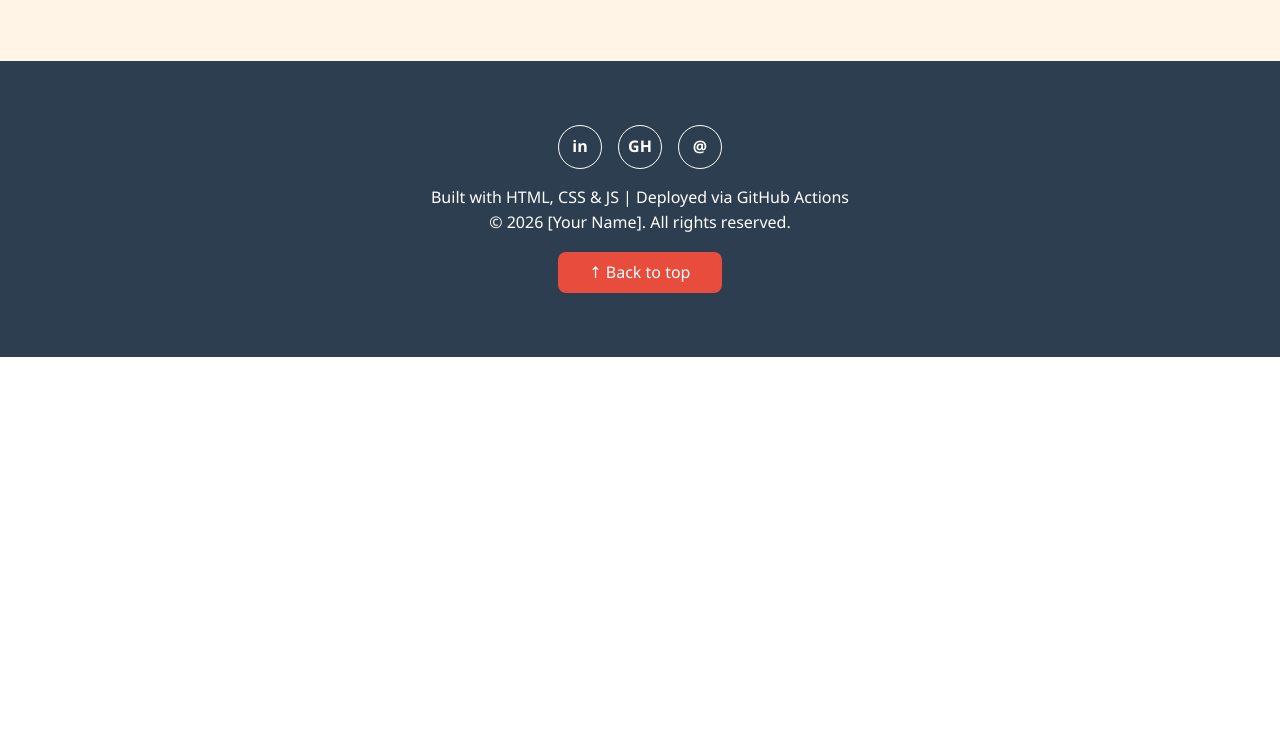
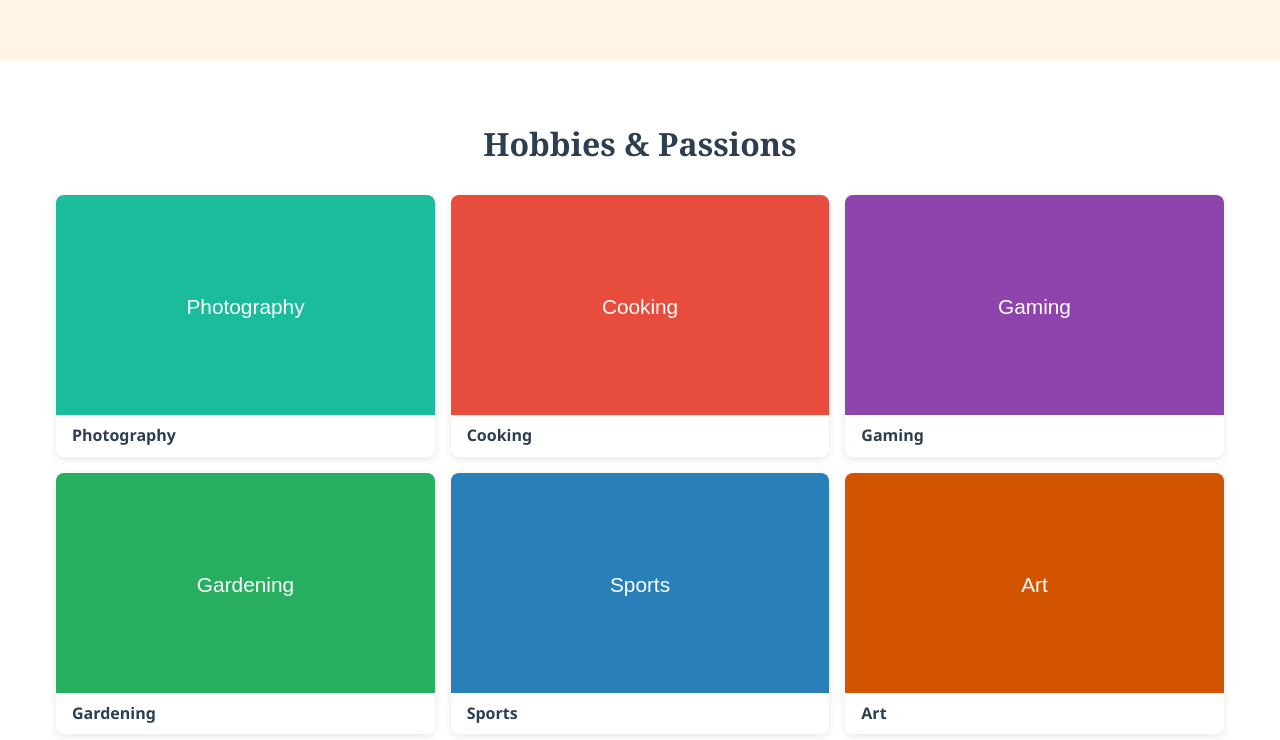
Before and after one commit to nevathavadivelu/profile-website, a plain HTML site: page index.html in a window 1280 px wide. Shown: the part 3040-3780 px from the top of the page. Before the commit the page ends 3397 px from the top, so only its background shows below. Drawn offline with Linux system fonts and the light colour scheme.

Commit message:
Add hobbies section

```diff
--- a/css/style.css
+++ b/css/style.css
@@ -74,6 +74,18 @@ ul { list-style: none; }
 .face img { width: 100%; height: 170px; object-fit: cover; border-radius: var(--border-radius); margin-bottom: var(--spacing-sm); }
 .back { transform: rotateY(180deg); background: var(--color-primary); color: var(--color-text-inverse); }
 
+/* Hobbies gallery */
+.gallery { display: grid; grid-template-columns: repeat(3, 1fr); gap: var(--spacing-md); }
+.gallery figure { overflow: hidden; border-radius: var(--border-radius); cursor: pointer; background: var(--color-bg-card); box-shadow: 0 2px 8px var(--color-shadow); }
+.gallery img { width: 100%; height: 220px; object-fit: cover; transition: transform var(--transition-speed); }
+.gallery figure:hover img, .gallery figure:focus-visible img { transform: scale(1.08); }
+.gallery figcaption { padding: var(--spacing-sm) var(--spacing-md); font-weight: bold; }
+.lightbox { position: fixed; inset: 0; z-index: 200; display: flex; flex-direction: column; align-items: center; justify-content: center;
+  padding: var(--spacing-lg); background: var(--color-primary-dark); color: var(--color-text-inverse); text-align: center; }
+.lightbox[hidden] { display: none; }
+.lightbox img { max-height: 70vh; border-radius: var(--border-radius); }
+.lightbox-close { position: absolute; top: var(--spacing-md); right: var(--spacing-md); background: none; border: 0; color: var(--color-text-inverse); font-size: 2.5rem; cursor: pointer; }
+
 /* Footer */
 .site-footer { background: var(--color-primary); color: var(--color-text-inverse); text-align: center; padding: var(--spacing-xl) var(--spacing-md); }
 .social { display: flex; justify-content: center; gap: var(--spacing-md); margin-bottom: var(--spacing-md); }
--- a/index.html
+++ b/index.html
@@ -119,7 +119,46 @@
       </div>
     </section>
 
+    <!-- 5. HOBBIES -->
+    <section id="hobbies" class="section">
+      <div class="container">
+        <h2>Hobbies &amp; Passions</h2>
+        <div class="gallery">
+        <figure class="reveal" tabindex="0" role="button" aria-label="Expand Photography">
+          <img src="images/hobbies/photography.svg" alt="Photography placeholder image" data-description="[PLACEHOLDER] Describe what you love to photograph.">
+          <figcaption>Photography</figcaption>
+        </figure>
+        <figure class="reveal" tabindex="0" role="button" aria-label="Expand Cooking">
+          <img src="images/hobbies/cooking.svg" alt="Cooking placeholder image" data-description="[PLACEHOLDER] Describe your favourite dishes to cook.">
+          <figcaption>Cooking</figcaption>
+        </figure>
+        <figure class="reveal" tabindex="0" role="button" aria-label="Expand Gaming">
+          <img src="images/hobbies/gaming.svg" alt="Gaming placeholder image" data-description="[PLACEHOLDER] Describe the games you enjoy.">
+          <figcaption>Gaming</figcaption>
+        </figure>
+        <figure class="reveal" tabindex="0" role="button" aria-label="Expand Gardening">
+          <img src="images/hobbies/gardening.svg" alt="Gardening placeholder image" data-description="[PLACEHOLDER] Describe your garden or plants.">
+          <figcaption>Gardening</figcaption>
+        </figure>
+        <figure class="reveal" tabindex="0" role="button" aria-label="Expand Sports">
+          <img src="images/hobbies/sports.svg" alt="Sports placeholder image" data-description="[PLACEHOLDER] Describe the sports you play or follow.">
+          <figcaption>Sports</figcaption>
+        </figure>
+        <figure class="reveal" tabindex="0" role="button" aria-label="Expand Art">
+          <img src="images/hobbies/art.svg" alt="Art placeholder image" data-description="[PLACEHOLDER] Describe your art or creative work.">
+          <figcaption>Art</figcaption>
+        </figure>
+        </div>
+      </div>
+    </section>
   </main>
+
+  <!-- Lightbox modal for hobby images -->
+  <div id="lightbox" class="lightbox" role="dialog" aria-modal="true" aria-label="Hobby image viewer" hidden>
+    <button type="button" id="lightbox-close" class="lightbox-close" aria-label="Close">&times;</button>
+    <img id="lightbox-img" src="images/hobbies/art.svg" alt="Expanded hobby image">
+    <p id="lightbox-text"></p>
+  </div>
 
   <!-- 6. FOOTER -->
   <footer id="footer" class="site-footer">
--- a/js/main.js
+++ b/js/main.js
@@ -44,6 +44,35 @@ document.addEventListener('DOMContentLoaded', () => {
     card.addEventListener('click', () => card.classList.toggle('flipped'));
   });
 
+  /* 5. Hobby lightbox: open on click/Enter, close via button, backdrop or Escape */
+  const box = $('#lightbox');
+  const boxImg = $('#lightbox-img');
+  const boxText = $('#lightbox-text');
+  const closeBtn = $('#lightbox-close');
+  let lastFocus = null;
+  const openBox = (fig) => {
+    const img = $('img', fig);
+    boxImg.src = img.src;
+    boxImg.alt = img.alt;
+    boxText.textContent = img.dataset.description;
+    lastFocus = fig;
+    box.hidden = false;
+    closeBtn.focus();
+  };
+  const closeBox = () => {
+    box.hidden = true;
+    if (lastFocus) lastFocus.focus();
+  };
+  $$('.gallery figure').forEach((fig) => {
+    fig.addEventListener('click', () => openBox(fig));
+    fig.addEventListener('keydown', (e) => {
+      if (e.key === 'Enter' || e.key === ' ') { e.preventDefault(); openBox(fig); }
+    });
+  });
+  closeBtn.addEventListener('click', closeBox);
+  box.addEventListener('click', (e) => { if (e.target === box) closeBox(); });
+  document.addEventListener('keydown', (e) => { if (e.key === 'Escape' && !box.hidden) closeBox(); });
+
   /* 6. Footer: automatic copyright year + back-to-top */
   $('#year').textContent = new Date().getFullYear();
   $('#back-to-top').addEventListener('click', () => window.scrollTo({ top: 0, behavior: 'smooth' }));
```
Also changed, not shown: images/hobbies/art.svg (added), images/hobbies/cooking.svg (added), images/hobbies/gaming.svg (added), images/hobbies/gardening.svg (added), images/hobbies/photography.svg (added), images/hobbies/sports.svg (added).
